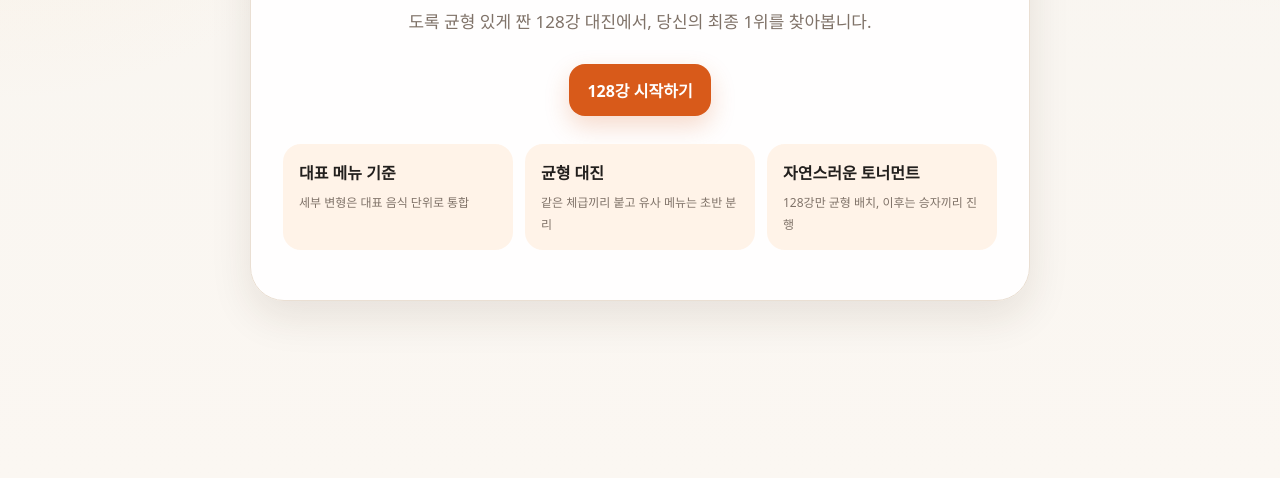
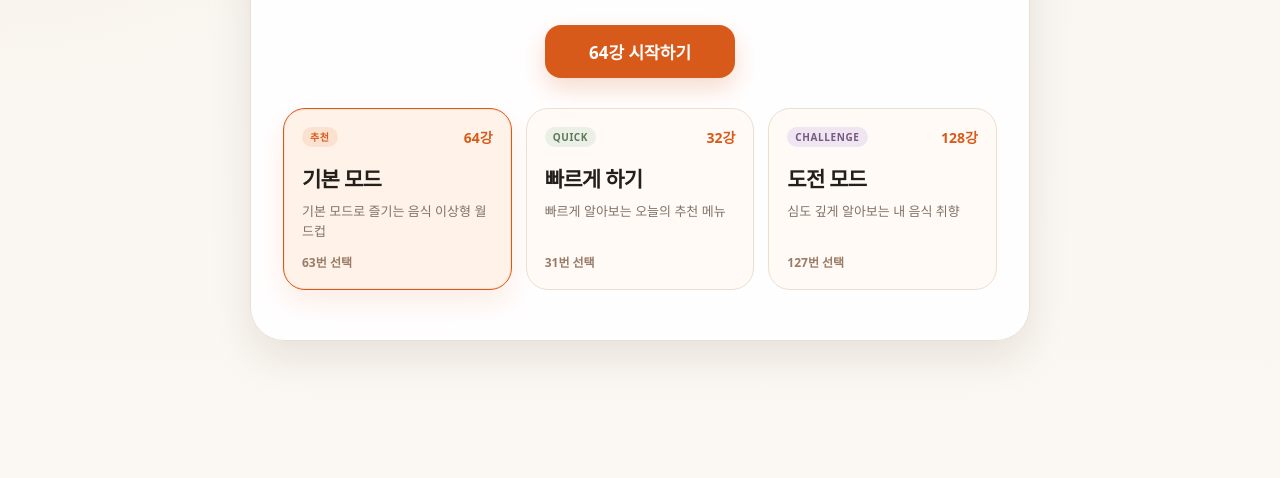
Before and after one commit to daemo8279/food_olympic, a website: page public/index.html in a window 1280 px wide. Shown: the part 322-800 px from the top of the page. Drawn offline with Linux system fonts and the light colour scheme.

Commit message:
Add files via upload

```diff
--- a/public/app.js
+++ b/public/app.js
@@ -16,30 +16,95 @@
   ];
   const iconFor = name => (iconRules.find(([r]) => r.test(name)) || [null, "🍽️"])[1];
   const roundLabel = n => n === 2 ? "결승" : n === 4 ? "4강" : n === 8 ? "8강" : `${n}강`;
-  const initialState = () => ({
+
+  const MODE_CONFIG = {
+    64: { label:"기본 모드", roundSize:64, choiceCount:63, matchesPerRegion:4 },
+    32: { label:"빠르게 하기", roundSize:32, choiceCount:31, matchesPerRegion:2 },
+    128:{ label:"도전 모드", roundSize:128, choiceCount:127, matchesPerRegion:8 }
+  };
+
+  function shuffled(list){
+    const arr = list.slice();
+    for(let i = arr.length - 1; i > 0; i--){
+      const j = Math.floor(Math.random() * (i + 1));
+      [arr[i], arr[j]] = [arr[j], arr[i]];
+    }
+    return arr;
+  }
+
+  function buildInitialRound(size){
+    const config = MODE_CONFIG[size] || MODE_CONFIG[64];
+
+    if(size === 128){
+      return window.R128_PAIRS
+        .slice()
+        .sort((a,b) => a.match - b.match)
+        .map(p => [p.a, p.b]);
+    }
+
+    const regions = ["A","B","C","D","E","F","G","H"];
+    const picked = [];
+
+    regions.forEach(region => {
+      const regionPairs = window.R128_PAIRS.filter(p => p.region === region);
+      picked.push(...shuffled(regionPairs).slice(0, config.matchesPerRegion));
+    });
+
+    return shuffled(picked).map(p => [p.a, p.b]);
+  }
+
+  const initialState = (mode = 64) => ({
     started:false,
-    roundSize:128,
-    round: window.R128_PAIRS.map(p => [p.a, p.b]),
+    selectedMode:Number(mode) || 64,
+    roundSize:Number(mode) || 64,
+    round:[],
+    initialRound:[],
     matchIndex:0,
     nextRound:[],
     history:[],
     champion:null
   });
 
-  let state = initialState();
+  let state = initialState(64);
   try {
     const saved = JSON.parse(localStorage.getItem(STORAGE_KEY));
-    if (saved && Array.isArray(saved.round)) state = saved;
+    if (saved && Array.isArray(saved.round)) {
+      state = saved;
+      if(!state.selectedMode) state.selectedMode = state.roundSize || 64;
+      if(!state.initialRound) state.initialRound = state.round ? state.round.map(pair => pair.slice()) : [];
+    }
   } catch(e) {}
 
   function save(){ localStorage.setItem(STORAGE_KEY, JSON.stringify(state)); }
   function reset(){
     if(!confirm("진행 중인 월드컵을 처음부터 다시 시작할까요?")) return;
+    const keepMode = state.selectedMode || 64;
     localStorage.removeItem(STORAGE_KEY);
-    state = initialState();
+    state = initialState(keepMode);
     render();
   }
-  function start(){ state.started = true; save(); render(); }
+
+  function selectMode(mode){
+    const nextMode = Number(mode);
+    if(!MODE_CONFIG[nextMode]) return;
+    localStorage.removeItem(STORAGE_KEY);
+    state = initialState(nextMode);
+    render();
+  }
+
+  function start(){
+    const mode = state.selectedMode || 64;
+    state.started = true;
+    state.roundSize = mode;
+    state.round = buildInitialRound(mode);
+    state.initialRound = state.round.map(pair => pair.slice());
+    state.matchIndex = 0;
+    state.nextRound = [];
+    state.history = [];
+    state.champion = null;
+    save();
+    render();
+  }
 
   function selectWinner(id){
     const pair = state.round[state.matchIndex];
@@ -67,9 +132,18 @@
   function undo(){
     if(!state.history.length) return;
     const keep = state.history.slice(0,-1);
-    state = initialState();
+    const mode = state.selectedMode || 64;
+    const originalRound = (state.initialRound && state.initialRound.length)
+      ? state.initialRound.map(pair => pair.slice())
+      : buildInitialRound(mode);
+
+    state = initialState(mode);
     state.started = true;
+    state.roundSize = mode;
+    state.round = originalRound.map(pair => pair.slice());
+    state.initialRound = originalRound.map(pair => pair.slice());
     state.history = [];
+
     for(const item of keep){
       state.history.push(item);
       state.nextRound.push(item.winner);
@@ -175,19 +249,49 @@
   }
 
   function renderStart(){
+    const mode = state.selectedMode || 64;
+    const config = MODE_CONFIG[mode];
+
     return `<div class="shell hero">
       <section class="hero-card">
-        <div class="kicker">FOOD WORLD CUP · ROUND OF 128</div>
+        <div class="kicker">FOOD WORLD CUP · CHOOSE YOUR ROUND</div>
         <h1>오늘 뭐 먹지?<br>음식 이상형 월드컵</h1>
-        <p>128가지 음식 중 매 라운드 하나만 선택하세요. 비슷한 음식끼리 너무 빨리 만나지 않도록 균형 있게 짠 128강 대진에서, 당신의 최종 1위를 찾아봅니다.</p>
-        <div class="actions">
-          <button class="btn btn-primary" id="startBtn">${state.history.length ? "이어하기" : "128강 시작하기"}</button>
-          ${state.history.length ? `<button class="btn btn-secondary" id="resetBtn">처음부터</button>` : ``}
-        </div>
-        <div class="rules">
-          <div class="rule"><strong>대표 메뉴 기준</strong><span class="tiny">세부 변형은 대표 음식 단위로 통합</span></div>
-          <div class="rule"><strong>균형 대진</strong><span class="tiny">같은 체급끼리 붙고 유사 메뉴는 초반 분리</span></div>
-          <div class="rule"><strong>자연스러운 토너먼트</strong><span class="tiny">128강만 균형 배치, 이후는 승자끼리 진행</span></div>
+        <p>128가지 음식 DB에서 원하는 플레이 길이를 골라보세요. 선택 기록으로 최애 음식과 취향, 오늘 먹기 좋은 메뉴까지 찾아드려요.</p>
+
+        <button class="btn btn-primary hero-start-btn" id="startBtn">
+          ${config.roundSize}강 시작하기
+        </button>
+
+        <div class="mode-grid">
+          <button class="mode-card ${mode === 64 ? "active" : ""}" data-mode="64" type="button">
+            <div class="mode-card-top">
+              <span class="mode-badge recommended">추천</span>
+              <span class="mode-round">64강</span>
+            </div>
+            <strong>기본 모드</strong>
+            <p>기본 모드로 즐기는 음식 이상형 월드컵</p>
+            <span class="mode-count">63번 선택</span>
+          </button>
+
+          <button class="mode-card ${mode === 32 ? "active" : ""}" data-mode="32" type="button">
+            <div class="mode-card-top">
+              <span class="mode-badge quick">QUICK</span>
+              <span class="mode-round">32강</span>
+            </div>
+            <strong>빠르게 하기</strong>
+            <p>빠르게 알아보는 오늘의 추천 메뉴</p>
+            <span class="mode-count">31번 선택</span>
+          </button>
+
+          <button class="mode-card ${mode === 128 ? "active" : ""}" data-mode="128" type="button">
+            <div class="mode-card-top">
+              <span class="mode-badge challenge">CHALLENGE</span>
+              <span class="mode-round">128강</span>
+            </div>
+            <strong>도전 모드</strong>
+            <p>심도 깊게 알아보는 내 음식 취향</p>
+            <span class="mode-count">127번 선택</span>
+          </button>
         </div>
       </section>
     </div>`;
@@ -905,7 +1009,7 @@
       // footer
       ctx.fillStyle = C.muted;
       ctx.font = "700 17px Pretendard, Apple SD Gothic Neo, sans-serif";
-      ctx.fillText("127번의 실제 선택 기록으로 만든 나만의 음식 취향 카드", 92, 1280);
+      ctx.fillText("${state.history.length}번의 실제 선택 기록으로 만든 나만의 음식 취향 카드", 92, 1280);
 
     }else{
       // STORY 9:16 — spacious vertical layout
@@ -978,7 +1082,7 @@
 
       ctx.fillStyle=C.muted;
       ctx.font="700 18px Pretendard, Apple SD Gothic Neo, sans-serif";
-      ctx.fillText("127번의 실제 선택 기록으로 만든 나만의 음식 취향 카드",92,1820);
+      ctx.fillText("${state.history.length}번의 실제 선택 기록으로 만든 나만의 음식 취향 카드",92,1820);
     }
 
     const blob = await new Promise(resolve => canvas.toBlob(resolve,"image/png"));
@@ -1163,7 +1267,7 @@
             <span class="eyebrow">MY TASTE PROFILE</span>
             <h2>선택으로 드러난 세부 취향</h2>
           </div>
-          <span class="analysis-note">127번의 선택 기록 기반</span>
+          <span class="analysis-note">${state.history.length}번의 선택 기록 기반</span>
         </div>
         ${preferenceBars()}
       </section>
@@ -1199,6 +1303,9 @@
 
   function bind(){
     document.getElementById("startBtn")?.addEventListener("click", start);
+    document.querySelectorAll("[data-mode]").forEach(card => {
+      card.addEventListener("click", () => selectMode(card.dataset.mode));
+    });
     document.getElementById("playFromSharedBtn")?.addEventListener("click", () => location.href = "/");
     document.getElementById("playFromSharedBtnBottom")?.addEventListener("click", () => location.href = "/");
     document.getElementById("resetBtn")?.addEventListener("click", reset);
--- a/public/styles.css
+++ b/public/styles.css
@@ -385,3 +385,91 @@ button{font:inherit}
 .shared-rec-card{
   cursor:default;
 }
+
+
+/* ---------- v17 mode selector ---------- */
+.hero-start-btn{
+  min-width:190px;
+  font-size:17px;
+}
+.mode-grid{
+  display:grid;
+  grid-template-columns:repeat(3,minmax(0,1fr));
+  gap:14px;
+  margin-top:30px;
+  text-align:left;
+}
+.mode-card{
+  width:100%;
+  min-height:166px;
+  border:1.5px solid var(--line);
+  background:#fffaf5;
+  border-radius:22px;
+  padding:18px;
+  text-align:left;
+  cursor:pointer;
+  color:var(--ink);
+  transition:.16s transform,.16s border-color,.16s background,.16s box-shadow;
+}
+.mode-card:hover{
+  transform:translateY(-2px);
+  border-color:#efaa7d;
+  box-shadow:0 12px 26px rgba(76,42,19,.08);
+}
+.mode-card.active{
+  border-color:var(--accent);
+  background:#fff3e9;
+  box-shadow:inset 0 0 0 1px rgba(216,90,26,.12),0 12px 28px rgba(216,90,26,.11);
+}
+.mode-card-top{
+  display:flex;
+  align-items:center;
+  justify-content:space-between;
+  gap:8px;
+  margin-bottom:16px;
+}
+.mode-badge{
+  display:inline-flex;
+  align-items:center;
+  border-radius:999px;
+  padding:5px 8px;
+  font-size:10px;
+  line-height:1;
+  font-weight:900;
+  letter-spacing:.06em;
+  background:#eee6de;
+  color:#7c6c60;
+}
+.mode-badge.recommended{background:#fbe1d0;color:var(--accent)}
+.mode-badge.quick{background:#eaf0e6;color:#5f7859}
+.mode-badge.challenge{background:#efe6f2;color:#755a80}
+.mode-round{
+  font-size:14px;
+  font-weight:900;
+  color:var(--accent);
+}
+.mode-card strong{
+  display:block;
+  font-size:21px;
+  letter-spacing:-.035em;
+  margin-bottom:8px;
+}
+.mode-card p{
+  margin:0;
+  min-height:40px;
+  font-size:13px;
+  line-height:1.55;
+  color:var(--muted);
+}
+.mode-count{
+  display:block;
+  margin-top:12px;
+  font-size:12px;
+  font-weight:800;
+  color:#9a7b66;
+}
+@media(max-width:720px){
+  .mode-grid{grid-template-columns:1fr}
+  .mode-card{min-height:0}
+  .mode-card p{min-height:0}
+}
```
Also changed, not shown: MULTI_MODE_V17.md (added, +13 -0 lines), public/index.html (+4 -4 lines), README.md.
